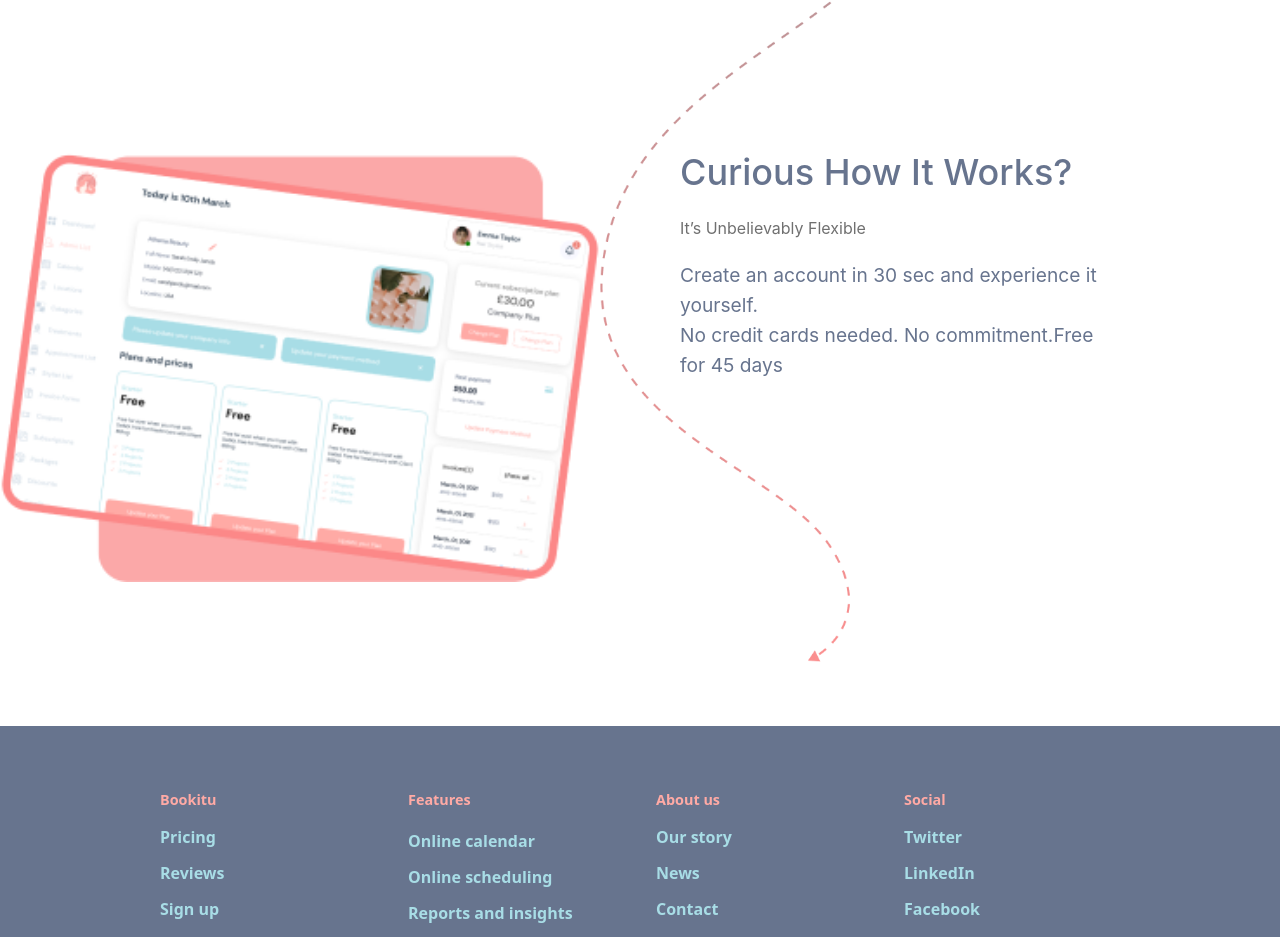
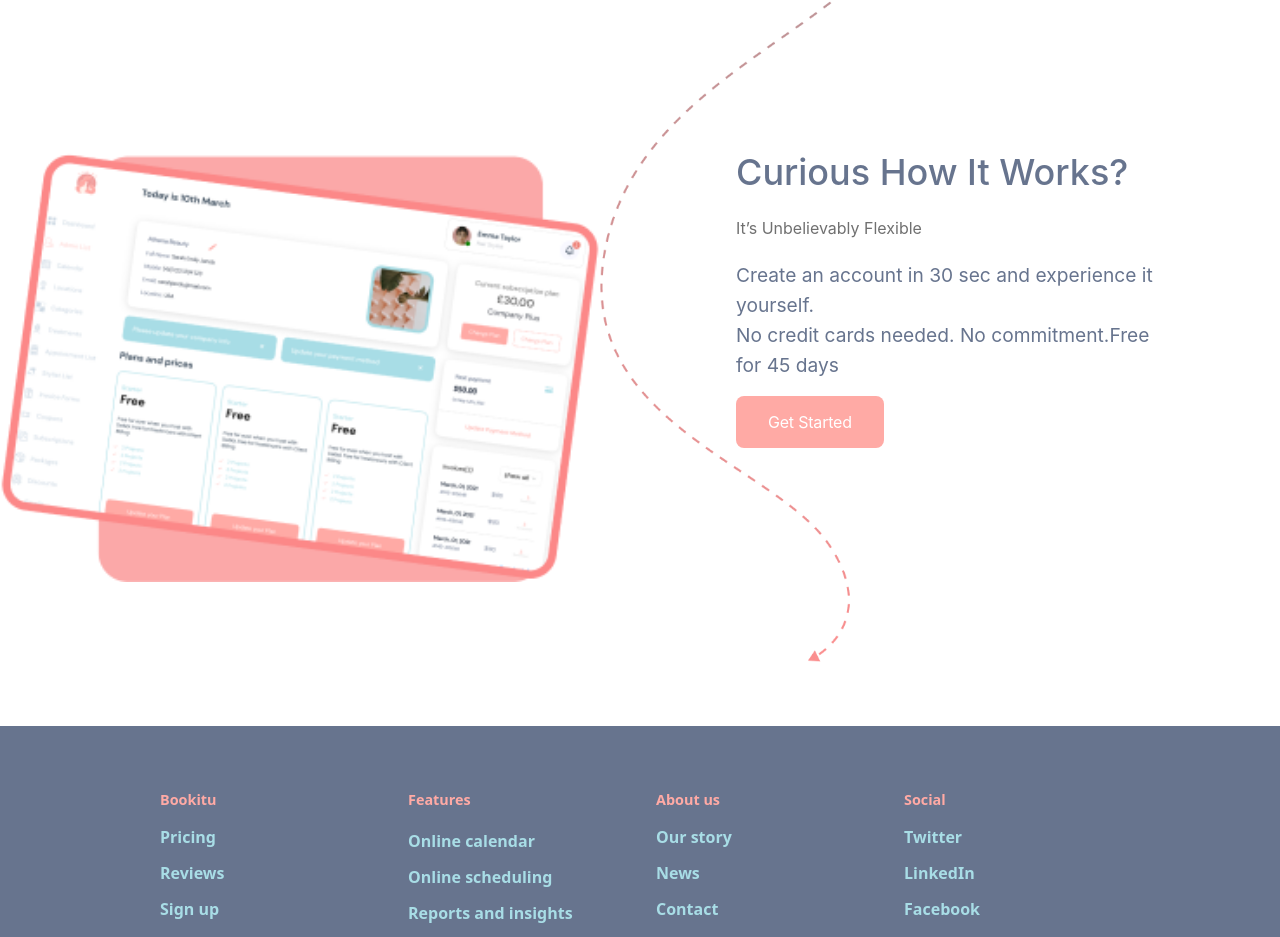
Before and after one commit to babulakterfsd/beautycutie, a Next.js app: page / in a window 1280 px wide. Shown: the part 2633-3570 px from the top of the page. Built offline with nearby package versions, Linux system fonts and the light colour scheme.

Commit message:
why choosing us section completed for desktop

```diff
--- a/src/components/FeatureAndCurious.tsx
+++ b/src/components/FeatureAndCurious.tsx
@@ -48,7 +48,7 @@
           />
         </div>
         {/* curious text */}
-        <div className="col-span-12 lg:col-span-6">
+        <div className="col-span-12 lg:col-span-6 lg:ml-14">
           <h3 className="text-[#67748E] font-inter lg:font-medium capitalize lg:text-4xl lg:mb-6">
             Curious how it works?
           </h3>
@@ -59,6 +59,9 @@
             Create an account in 30 sec and experience it yourself. <br /> No
             credit cards needed. No commitment.Free for 45 days
           </p>
+          <button className="bg-primary text-center rounded-lg lg:px-8 lg:py-[14px] text-white font-inter lg:tracking-[-0.205px] lg:mt-4">
+            Get Started
+          </button>
         </div>
       </div>
     </section>
```
